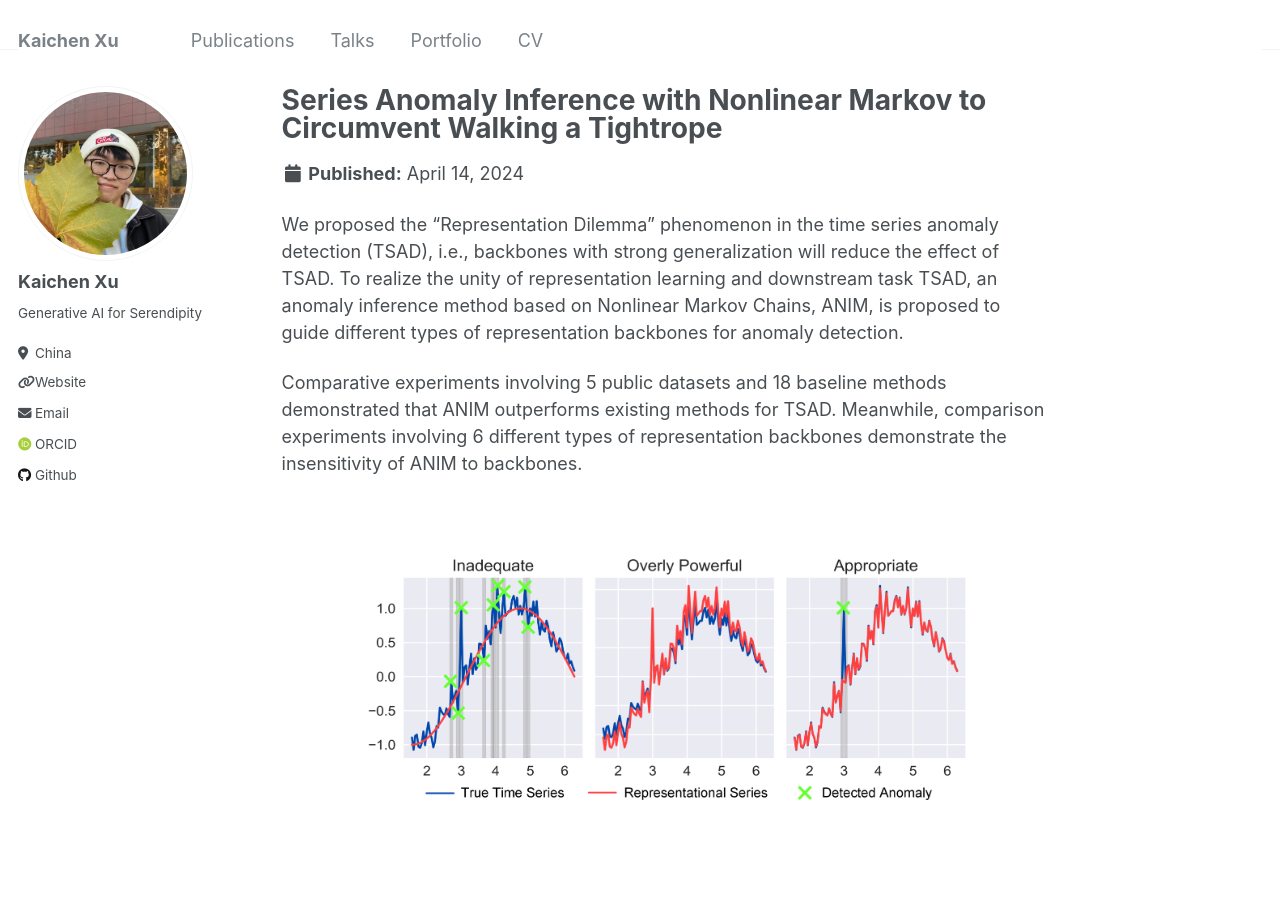
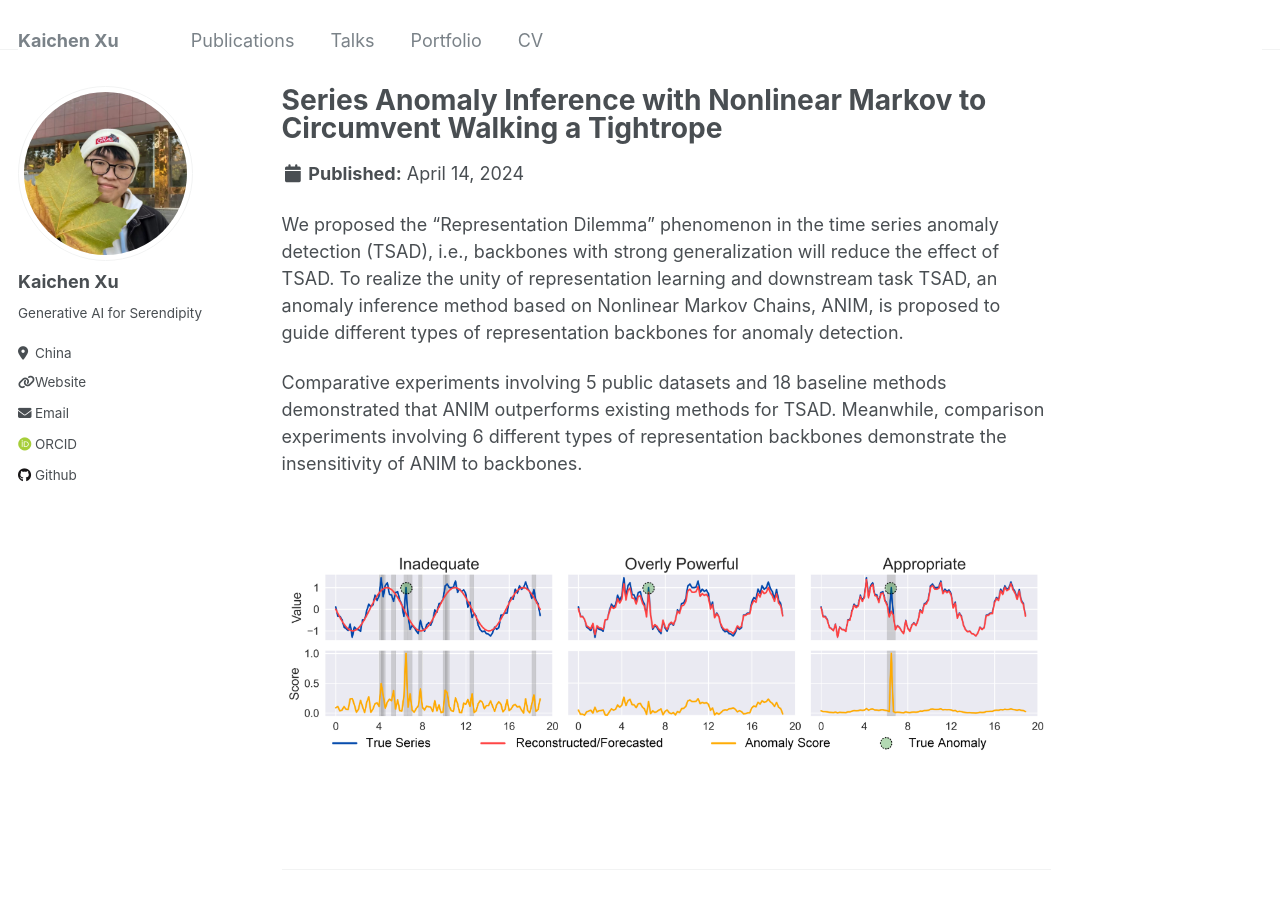
Before and after one commit to Catchxu/Catchxu.github.io, a Jekyll site: the page built from _portfolio/portfolio-1.md, in a window 1280 px wide and 900 px high. Built offline with Jekyll 4.4.1, drawn with Linux system fonts in a browser that asks for light colours; some web fonts are replaced.

Commit message:
Update portfolio

```diff
--- a/_portfolio/portfolio-1.md
+++ b/_portfolio/portfolio-1.md
@@ -1,6 +1,6 @@
 ---
 title: "Series Anomaly Inference with Nonlinear Markov to Circumvent Walking a Tightrope"
-excerpt: "<em>ANIM</em> is a novel probabilistic module based on Nonlinear Markov for the unsupervised time series anomaly inference. <br/><img src='/images/dilemma.png' width='60%'><br/><br/>"
+excerpt: "<em>ANIM</em> is a novel probabilistic module based on Nonlinear Markov for the unsupervised time series anomaly inference. <br/><img src='/images/dilemma.png' width='80%'><br/><br/>"
 collection: portfolio
 ---
 
@@ -10,6 +10,6 @@ Comparative experiments involving 5 public datasets and 18 baseline methods demo
 
 <br/>
 <div align=center>
-<img src='/images/dilemma.png' width='80%'>
+<img src='/images/dilemma.png' width='100%'>
 </div>
 <br/>
```
Also changed, not shown: images/dilemma.png.
